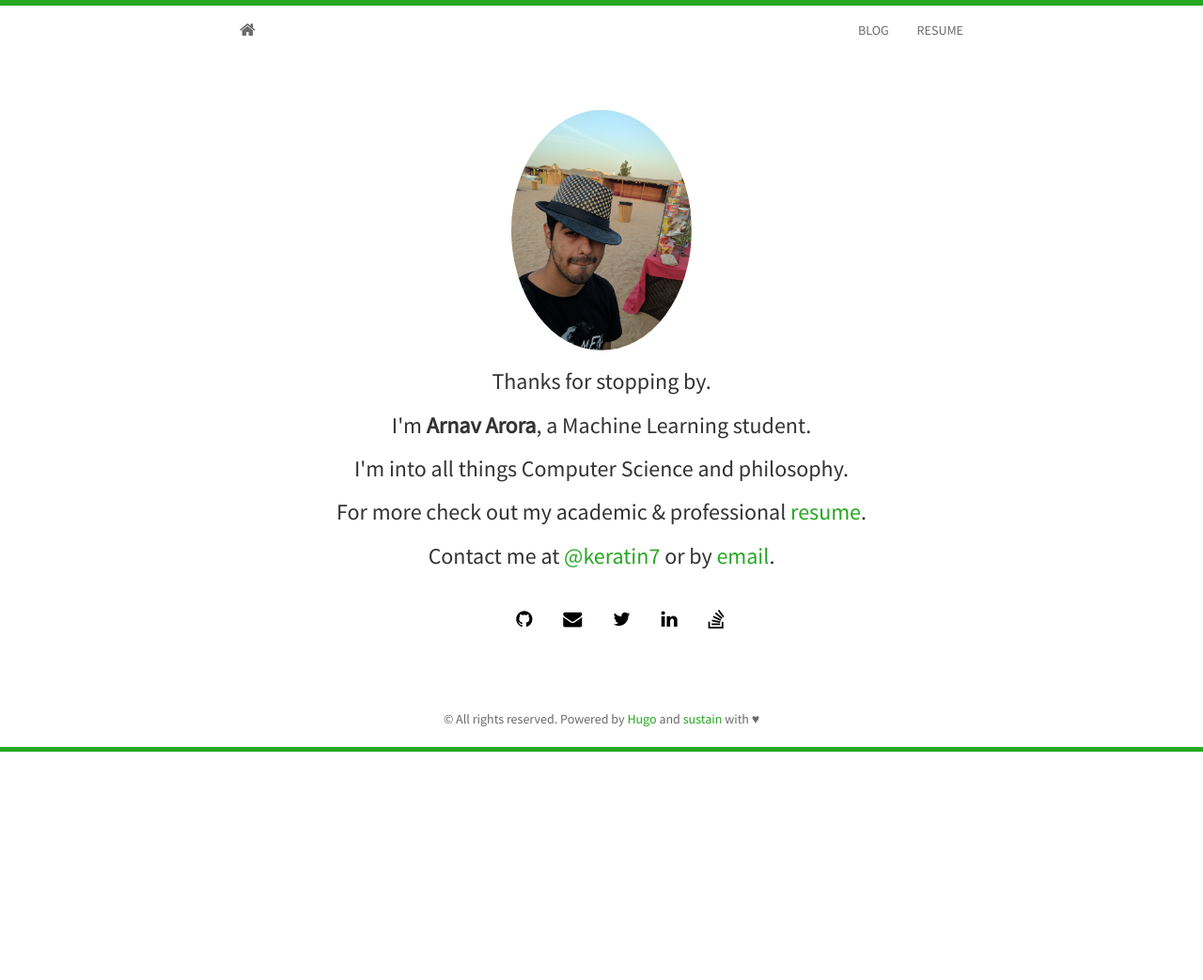
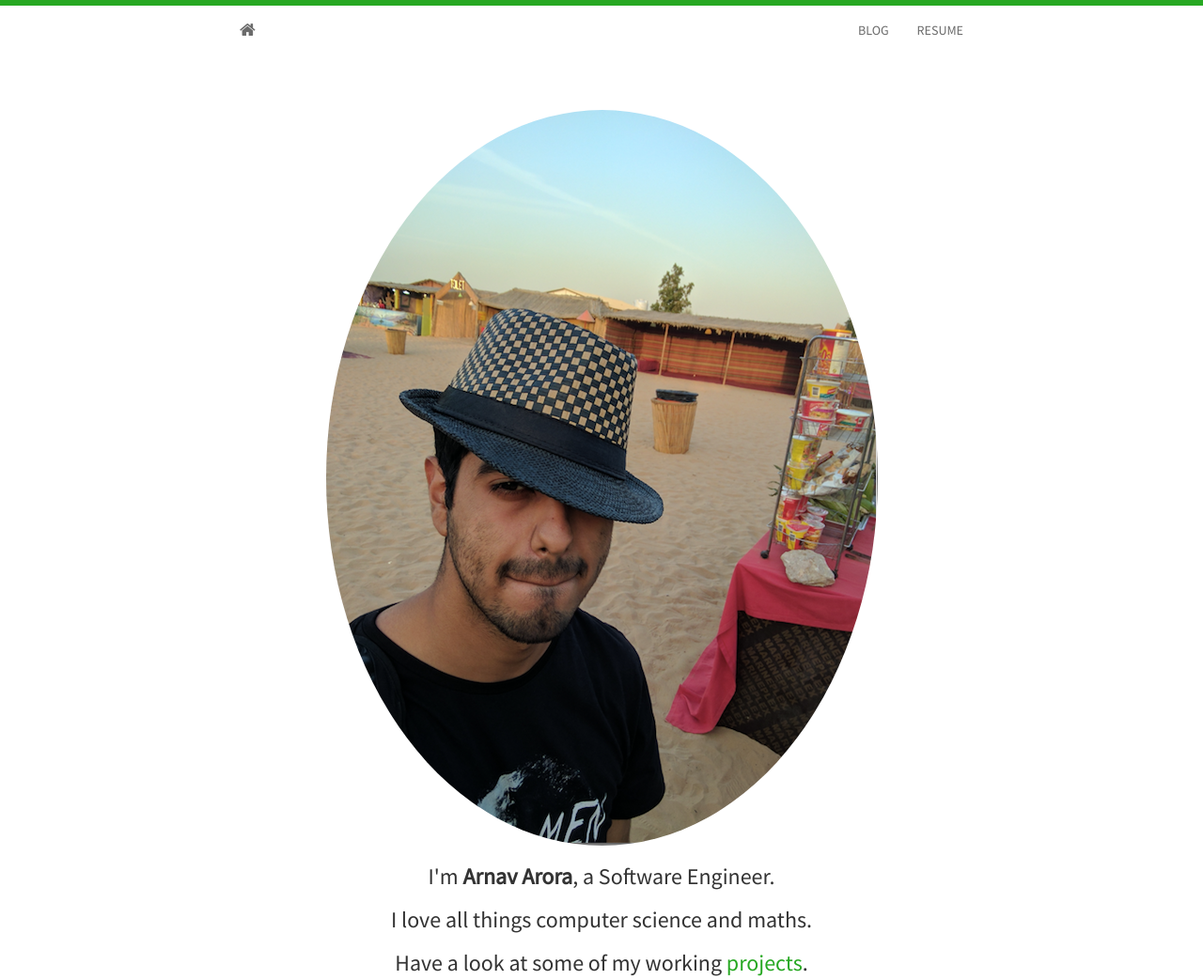
Before and after one commit to keratin7/keratin7.github.io, a plain HTML site: page index.html in a window 1280 px wide. Shown: the top 1043 px of the page at 94% size. Before the commit the page ends 800 px from the top, so only its background shows below. Drawn offline with nearby package versions, Linux system fonts and the light colour scheme.

Commit message:
Resume link updated

```diff
--- a/css/main.css
+++ b/css/main.css
@@ -86,9 +86,6 @@ html, body {
   width: auto;
   max-width: 800px;
   text-align: center;
-}
-.img-circle {
-    max-inline-size: 25%;
 }
 .container .text-muted {
   margin: 20px 0;
--- a/index.html
+++ b/index.html
@@ -35,7 +35,7 @@
 
         <li><a href="https://medium.com/@arnavarora_38433">BLOG</a></li>
 
-        <li><a href="/resume/">RESUME</a></li>
+        <li><a href="https://drive.google.com/open?id=1oyC32fqqKJdFX0C_XTMUAct4l8QjXDGU">RESUME</a></li>
 
 
       </ul>
@@ -48,10 +48,10 @@
         <div class="avatar">
           <img class="img-circle" src="https://keratin7.github.io/img/profile.png" alt="Responsive image">
         </div>
-        <h3>Thanks for stopping by.</h3>
-        <h3>I'm <strong>Arnav Arora</strong>, a Machine Learning student.</h3>
-        <h3>I'm into all things Computer Science and philosophy.</h3>
-        <h3>For more check out my academic &amp; professional <a href="https://demo.nurlan.co/hugo-vitae/">resume</a>.</h3>
+        <h3>I'm <strong>Arnav Arora</strong>, a Software Engineer.</h3>
+        <h3>I love all things computer science and maths.</h3>
+        <h3>Have a look at some of my working <a href="https://keratin7.github.io/projects/"> projects</a>.</h3>
+        <h3>For more check out my academic &amp; professional <a href="https://drive.google.com/open?id=1oyC32fqqKJdFX0C_XTMUAct4l8QjXDGU">resume</a>.</h3>
         <h3>Contact me at <a href="http://twitter.com/keratin7">@keratin7</a> or by <a href="mailto:arnav2495@gmail.com">email</a>.</h3>
         <div class="social">
   <ul class="social-links">
```
Also changed, not shown: 404.html (+2 -2 lines), categories/index.html (+1 -1 lines), tags/index.html (+1 -1 lines).
